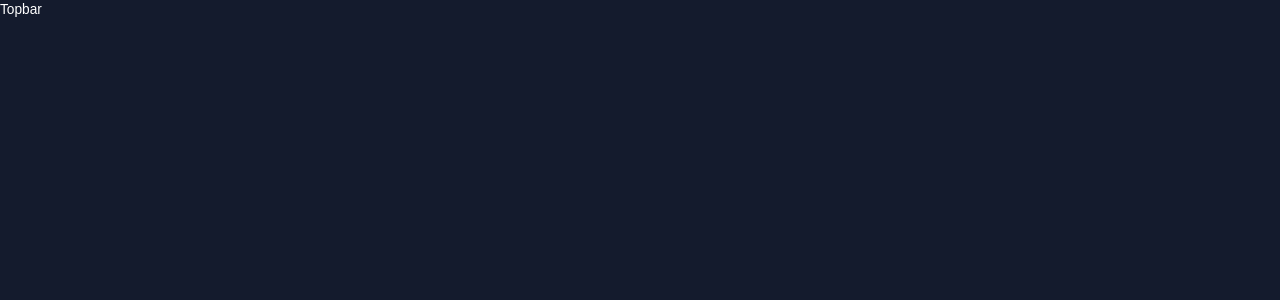
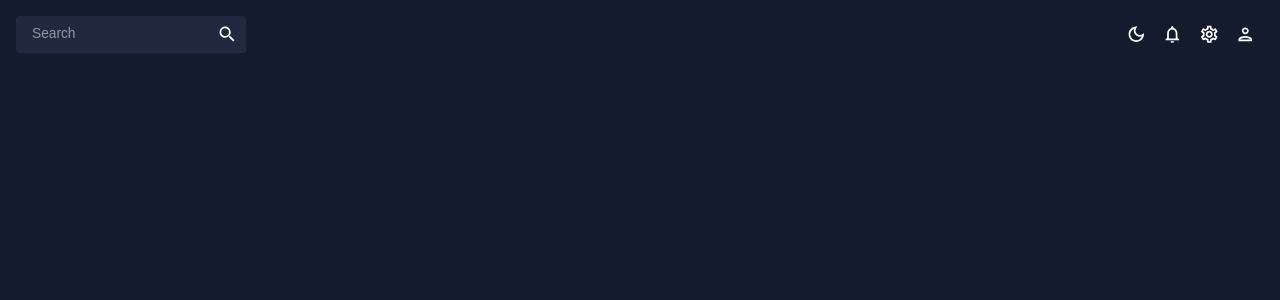
Before and after one commit to dmohindru/react-projects, a React (Create React App) app in the folder mui-dash-board-app/dash-board-frontend/: page / in a window 1280 px wide. Shown: the top 300 px of the page. Built offline with nearby package versions, Linux system fonts and the light colour scheme; the HTML template or start-up script is replaced by a standard one.

Commit message:
Implmented TopBar component

```diff
--- a/mui-dash-board-app/dash-board-frontend/src/scenes/global/TopBar.tsx
+++ b/mui-dash-board-app/dash-board-frontend/src/scenes/global/TopBar.tsx
@@ -1,5 +1,53 @@
+import { Box, IconButton, useTheme } from '@mui/material';
+import { useContext } from 'react';
+import { ColorModeContext, tokens } from '../../theme';
+import InputBase from '@mui/material/InputBase';
+import LightModeOutlinedIcon from '@mui/icons-material/LightModeOutlined';
+import DarkModeOutlinedIcon from '@mui/icons-material/DarkModeOutlined';
+import NotificationsOutlinedIcon from '@mui/icons-material/NotificationsOutlined';
+import SettingsOutlinedIcon from '@mui/icons-material/SettingsOutlined';
+import PersonOutlinedIcon from '@mui/icons-material/PersonOutlined';
+import SearchIcon from '@mui/icons-material/Search';
+
+
 const Topbar: React.FC = () => {
-    return <div>Topbar</div>
+    const theme = useTheme();
+    const colors = tokens(theme.palette.mode);
+    const colorMode = useContext(ColorModeContext);
+
+
+    return (<Box display="flex" justifyContent="space-between" p={2}>
+        {/* Search Box */}
+        <Box
+        display="flex"
+        sx={{backgroundColor: colors.primary[400], borderRadius: '3px'}}
+        >
+            <InputBase sx={{ ml: 2, flex: 1}} placeholder="Search" />
+            <IconButton type="button" sx={{p: 1}}>
+                <SearchIcon />
+            </IconButton>
+        </Box>
+
+        {/* ICONS */}
+        <Box display="flex">
+            <IconButton onClick={colorMode.toggleColorMode}>
+                {theme.palette.mode === 'dark' ? (
+                   <DarkModeOutlinedIcon />
+                ): (
+                    <LightModeOutlinedIcon />
+                )}
+            </IconButton>
+            <IconButton>
+                <NotificationsOutlinedIcon />
+            </IconButton>
+            <IconButton>
+                <SettingsOutlinedIcon />
+            </IconButton>
+            <IconButton>
+                <PersonOutlinedIcon />
+            </IconButton>
+        </Box>
+    </Box>)
 }
 
 export default Topbar;
--- a/mui-dash-board-app/dash-board-frontend/src/theme.ts
+++ b/mui-dash-board-app/dash-board-frontend/src/theme.ts
@@ -22,7 +22,7 @@
             100: "#d0d1d5",
             200: "#a1a4ab",
             300: "#727681",
-            400: "#f2f0f0",
+            400: "#1F2A40", // Manually changed
             500: "#141b2d",
             600: "#101624",
             700: "#0c101b",
@@ -79,7 +79,7 @@
             100: "#040509",
             200: "#080b12",
             300: "#0c101b",
-            400: "#101624",
+            400: "#f2f0f0",
             500: "#141b2d",
             600: "#434957",
             700: "#727681",
```
Also changed, not shown: mui-dash-board-app/dash-board-frontend/src/App.tsx (+13 -0 lines).
